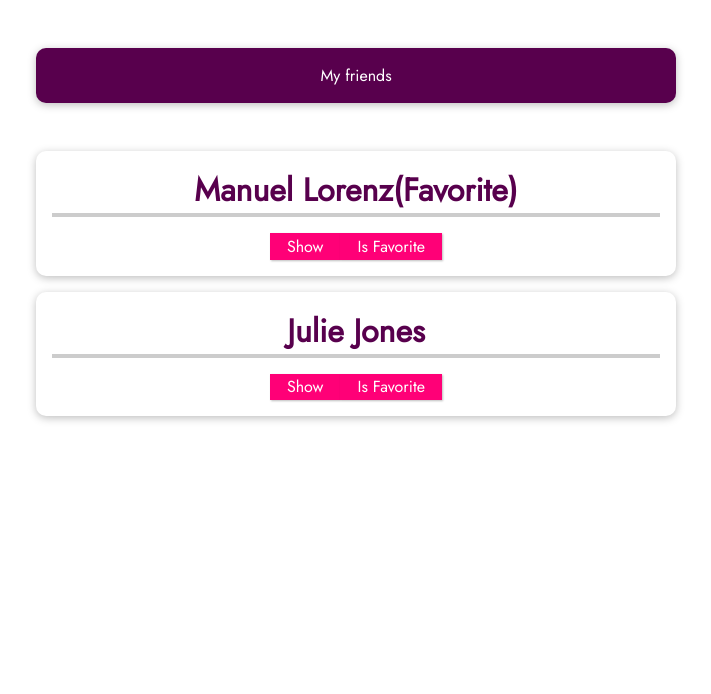
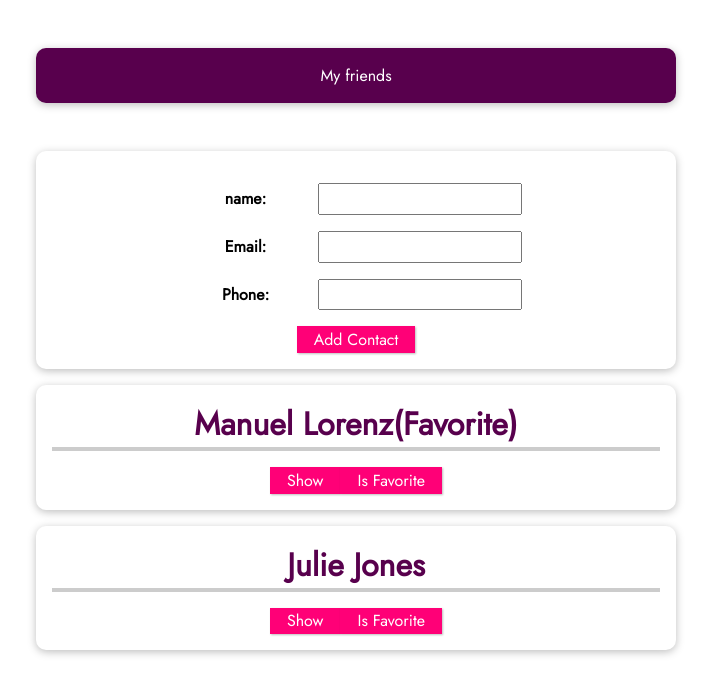
Before and after one commit to Thirdbot/vue-first-app-learning, a Vue app: page / in a window 1280 px wide. Shown: the top 694 px of the page, without its empty margins (284-995 px from the left). Built offline with nearby package versions, Linux system fonts and the light colour scheme.

Commit message:
form component

```diff
--- a/src/App.vue
+++ b/src/App.vue
@@ -1,6 +1,7 @@
 <template>
     <section>
         <header>My friends</header>
+        <friend-add @add-contact="AddContact"></friend-add>
         <ul>
             <friend-contact
             v-for="friend in friends"
@@ -46,6 +47,16 @@
           (friend) => friend.id === id
         );
         friendIdentify.fav = !friendIdentify.fav;
+      },
+      AddContact(name,email,phone){
+        const newFriendContact = {
+          id:new Date().toISOString(),
+          name:name,
+          phone:phone,
+          email:email,
+          fav:false
+        }
+        this.friends.push(newFriendContact);
       }
     }
 }
@@ -83,7 +94,8 @@
   list-style: none;
 }
 
-#app li {
+#app li,
+#app form {
   box-shadow: 0 2px 8px rgba(0, 0, 0, 0.26);
   margin: 1rem auto;
   border-radius: 10px;
@@ -116,4 +128,18 @@
   border-color: #ec3169;
   box-shadow: 1px 1px 4px rgba(0, 0, 0, 0.26);
 }
+
+#app input {
+  font: inherit;
+  padding: 0.15rem;
+}
+#app label {
+  font-weight: bold;
+  margin-right: 1rem;
+  width: 7rem;
+  display: inline-block;
+}
+#app form div {
+  margin: 1rem 0;
+}
 </style>
--- /dev/null
+++ b/src/components/NewFriend.vue
@@ -0,0 +1,42 @@
+<template>
+        <form @submit.prevent="SubmitData">
+            <div>
+                <label for="name">name:</label>
+                <input type="text" v-model="enteredName
+                "><br>
+            </div>
+            <div>
+                <label for="email">Email:</label>
+                <input type="text" v-model="enteredEmail
+                "><br>
+            </div>
+            <div>
+                <label for="phone">Phone:</label>
+                <input type="text" v-model="enteredPhone
+                "><br>
+            </div>
+
+            <button>Add Contact</button>
+
+        </form>
+</template>
+
+<script>
+export default {
+    emits:['add-contact'],
+    data(){
+        return {
+            enteredName:'',
+            enteredPhone:'',
+            enteredEmail:''
+        }
+    },
+    methods:{
+        SubmitData(){
+            this.$emit('add-contact',
+                this.enteredName,this.enteredEmail,this.enteredPhone
+            )
+        }
+    }
+}
+</script>
--- a/src/main.js
+++ b/src/main.js
@@ -1,8 +1,10 @@
 import { createApp } from 'vue';
 import App from './App.vue';
 import FriendContact from './components/FriendContact.vue';
+import NewFriend from './components/NewFriend.vue';
+
 const app = createApp(App);
 
 app.component('friend-contact',FriendContact);
-
+app.component('friend-add',NewFriend);
 app.mount('#app');
```
